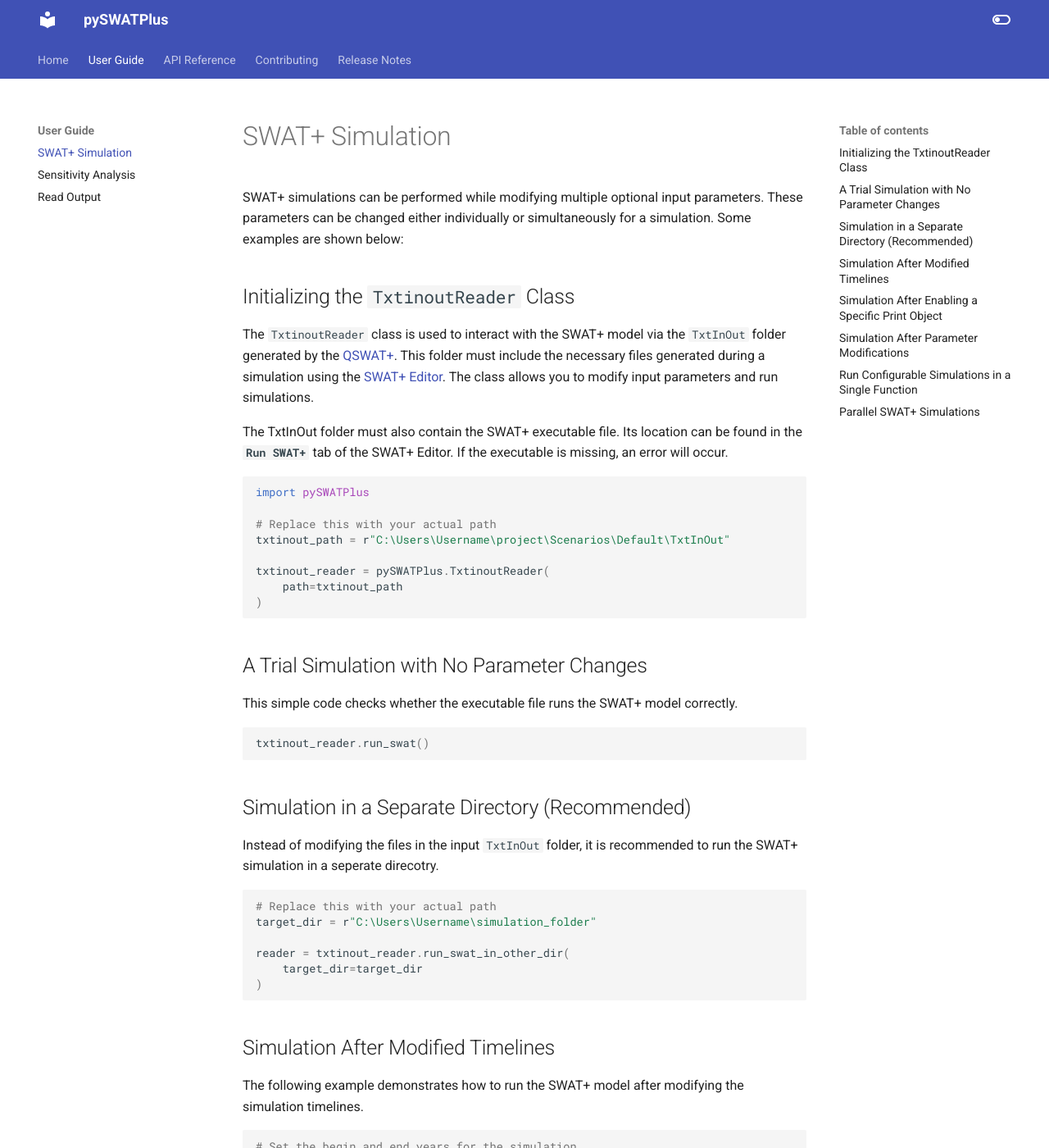
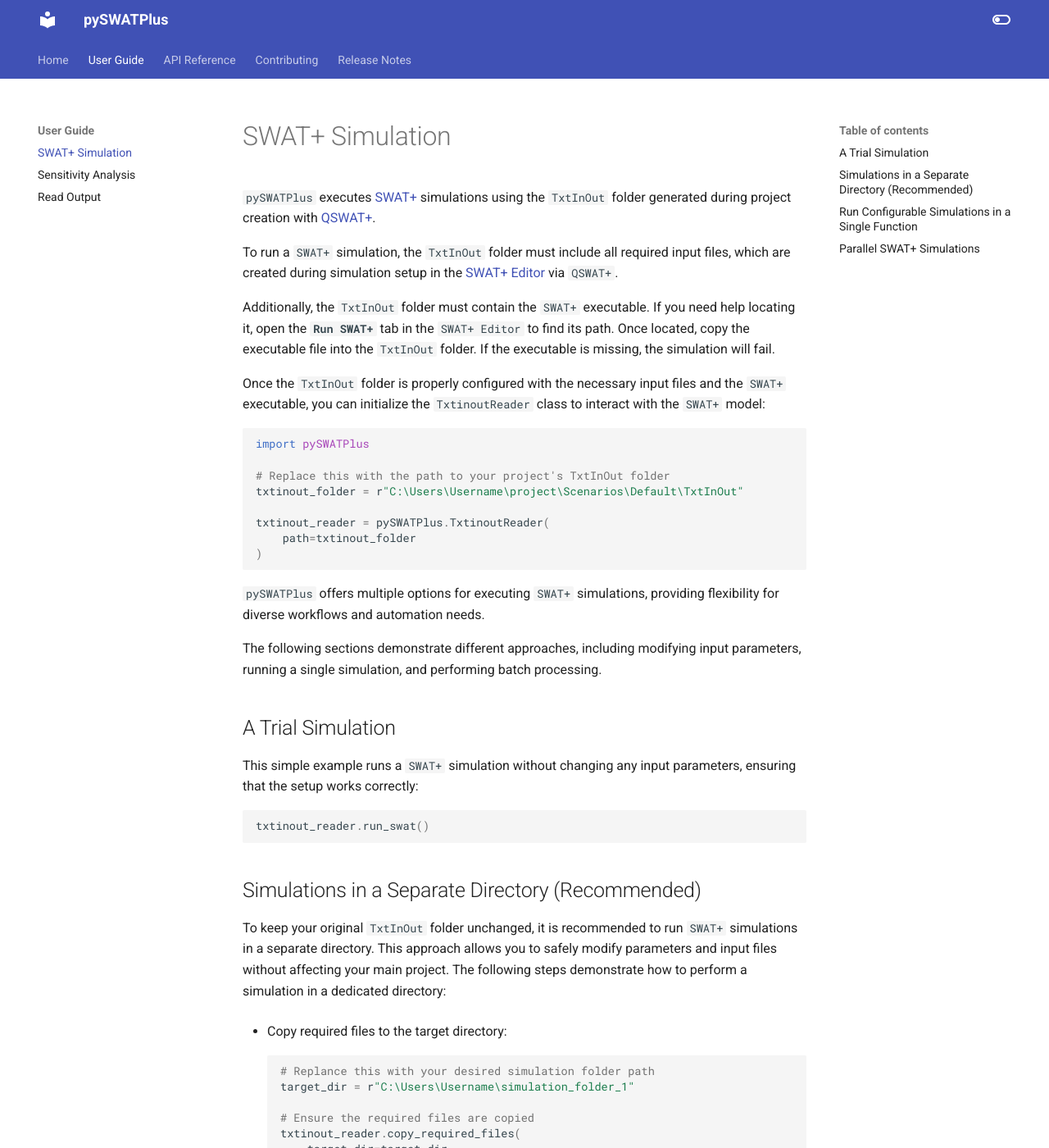
Before and after one commit to swat-model/pySWATPlus, an MkDocs documentation site: the page built from docs/userguide/swatplus_simulation.md, in a window 1280 px wide and 1400 px high. Shown: the whole window at 82% size. Built offline with MkDocs 1.6.1 and Material for MkDocs 9.7.7, drawn with Linux system fonts in a browser that asks for light colours; some of the changed text lies outside the part shown.

Commit message:
update userguide according to latest features

````diff
--- a/docs/userguide/swatplus_simulation.md
+++ b/docs/userguide/swatplus_simulation.md
@@ -1,143 +1,151 @@
 # SWAT+ Simulation
 
+`pySWATPlus` executes [SWAT+](https://swat.tamu.edu/software/plus/) simulations using the `TxtInOut` folder generated during project creation with [QSWAT+](https://github.com/swat-model/QSWATPlus).
 
-SWAT+ simulations can be performed while modifying multiple optional input parameters. These parameters can be changed either individually or simultaneously for a simulation. Some examples are shown below:
+To run a `SWAT+` simulation, the `TxtInOut` folder must include all required input files, which are created during simulation setup in the [SWAT+ Editor](https://github.com/swat-model/swatplus-editor) via `QSWAT+`.
 
-## Initializing the `TxtinoutReader` Class
+Additionally, the `TxtInOut` folder must contain the `SWAT+` executable. If you need help locating it, open the **`Run SWAT+`** tab in the `SWAT+ Editor` to find its path. Once located, copy the executable file into the `TxtInOut` folder. If the executable is missing, the simulation will fail.
 
-The `TxtinoutReader` class is used to interact with the SWAT+ model via the `TxtInOut` folder generated by the [QSWAT+](https://github.com/swat-model/QSWATPlus). This folder must include the necessary files generated during a simulation using the [SWAT+ Editor](https://github.com/swat-model/swatplus-editor). The class allows you to modify input parameters and run simulations.
-
-The TxtInOut folder must also contain the SWAT+ executable file. Its location can be found in the **`Run SWAT+`** tab of the SWAT+ Editor. If the executable is missing, an error will occur.
-
+Once the `TxtInOut` folder is properly configured with the necessary input files and the `SWAT+` executable, you can initialize the `TxtinoutReader` class to interact with the `SWAT+` model:
 
 ```python
 import pySWATPlus
 
-# Replace this with your actual path
-txtinout_path = r"C:\Users\Username\project\Scenarios\Default\TxtInOut"
+# Replace this with the path to your project's TxtInOut folder
+txtinout_folder = r"C:\Users\Username\project\Scenarios\Default\TxtInOut"
 
 txtinout_reader = pySWATPlus.TxtinoutReader(
-    path=txtinout_path
+    path=txtinout_folder
 )
 ```
 
-## A Trial Simulation with No Parameter Changes
+`pySWATPlus` offers multiple options for executing `SWAT+` simulations, providing flexibility for diverse workflows and automation needs.
 
-This simple code checks whether the executable file runs the SWAT+ model correctly.
+The following sections demonstrate different approaches, including modifying input parameters, running a single simulation, and performing batch processing.
+
+
+## A Trial Simulation
+
+This simple example runs a `SWAT+` simulation without changing any input parameters, ensuring that the setup works correctly:
+
 
 ```python
 txtinout_reader.run_swat()
 ```
 
-## Simulation in a Separate Directory (Recommended)
+## Simulations in a Separate Directory (Recommended)
 
-Instead of modifying the files in the input `TxtInOut` folder, it is recommended to run the SWAT+ simulation in a seperate direcotry.
+
+To keep your original `TxtInOut` folder unchanged, it is recommended to run `SWAT+` simulations in a separate directory. This approach allows you to safely modify parameters and input files without affecting your main project. The following steps demonstrate how to perform a simulation in a dedicated directory:
+
+
+- Copy required files to the target directory:
+
+    ```python
+    # Replance this with your desired simulation folder path
+    target_dir = r"C:\Users\Username\simulation_folder_1"
+
+    # Ensure the required files are copied
+    txtinout_reader.copy_required_files(
+        target_dir=target_dir
+    )
+    ```
+
+- Initialize `TxtinoutReader` for the target directory
+
+    ```python
+    target_reader = pySWATPlus.TxtinoutReader(
+        path=target_dir
+    )
+    ```
+
+- Modify simulation timeline:
+
+    ```python
+    # Update timeline in `time.sim` file
+    target_reader.set_begin_and_end_year(
+        begin=2012,
+        end=2016
+    )
+    ```
+
+- Set warm-up years:
+
+    ```python
+    # Set warm-up years in `print.prt` file
+    target_reader.set_warmup_year(
+        warmup=1
+    )
+    ```
+
+- Enable required simulation files:
+
+    ```python
+    # Ensure simulation outputs for `channel_sd` object in `print.prt` file
+    target_reader.enable_object_in_print_prt(
+        obj='channel_sd',
+        daily=False,
+        monthly=True,
+        yearly=True,
+        avann=True,
+    )
+    ```
+
+- Modify `esco` parameter:
+
+    ```python
+    # Register the `hydrology.hyd` file
+    hyd_register = target_reader.register_file(
+        filename='hydrology.hyd',
+        has_units=False
+    )
+
+    # Get the DataFrame and modify the `esco` value
+    hyd_df = hyd_register.df
+    hyd_df['esco'] = 0.6
+
+    # Overwrite the `hydrology.hyd` file
+    hyd_register.overwrite_file()
+    ```
+
+- Run the SWAT+ simulation:
+
+    ```python
+    # Another way to modify `esco` parameter and perform simulation
+    params = {
+        'hydrology.hyd': {
+            'has_units': False,
+            'esco': {'value': 0.6}
+        }
+    }
+    target_reader.run_swat(
+        params=params  # optional
+    )
+    ```
+
+
+## Run Configurable Simulations in a Single Function
+
+Instead of performing each step separately as explained above, you can run a `SWAT+` simulation in a separate directory by configuring all options at once using a single function:
 
 ```python
-# Replace this with your actual path
-target_dir = r"C:\Users\Username\simulation_folder"
-
-reader = txtinout_reader.run_swat_in_other_dir(
-    target_dir=target_dir
-)
-```
-
-## Simulation After Modified Timelines
-
-The following example demonstrates how to run the SWAT+ model after modifying the simulation timelines.
-
-```python
-# Set the begin and end years for the simulation
-reader.set_begin_and_end_year(2012, 2016)
-
-# Set the warm-up period in years
-reader.set_warmup_year(1)
-
-# Run the simulation
-reader.run_swat()
-```
-
-## Simulation After Enabling a Specific Print Object
-
-Suppose the daily simulation data for channel output is required, but the file [channel_sd_day.txt](https://swatplus.gitbook.io/io-docs/swat+-output-files/channel) is missing after the simulation. The following example shows how to enable it and generate the expected output:
-
-```python
-# Enable the 'channel_sd' object in the print.prt file
-reader.enable_object_in_print_prt(
-    obj='channel_sd',
-    daily=True,
-    monthly=True,
-    yearly=True,
-    avann=True,
-)
-
-# Run the simulation
-reader.run_swat()
-```
-
-## Simulation After Parameter Modifications
-
-```python
-# Register the hydrology.hyd file
-hyd_register = reader.register_file(
-    filename='hydrology.hyd',
-    has_units=False
-)
-
-# Get the DataFrame
-hyd_df = hyd_register.df
-
-# Modify the 'esco' parameter value
-hyd_df['esco'] = 0.6
-
-# rewrite hydrology.hyd file
-hyd_register.overwrite_file()
-
-# View the modified DataFrame (optional)
-hyd_register.df
-
-# Run the simulation
-reader.run_swat()
-```
-
-## Run Configurable Simulations in a Single Function
-Instead of calling `set_begin_and_end_year()`, `set_warmup_year()`, and `enable_object_in_print_prt()` separately, you can pass all these options directly into a single call to `run_swat_in_other_dir()`. You can also modify input values in specific files prior to running a simulation.
-
-Supported configuration options include:
-
-- `params`: Dictionary to modify one or more input files before the run.
-- `begin_and_end_year`: Tuple like `(2012, 2016)` to control the simulation period.
-- `warmup`: Number of years used for model warm-up.
-- `print_prt_control`: Dictionary to control which outputs are written.
-
-This is recommended for batch or reproducible simulations.
-
-
-```python
-# Modify parameters in the plants.plt file
+# Configure input parameters
 params = {
-    'plants.plt': {
+    'hydrology.hyd': {
         'has_units': False,
-        'bm_e': [
-            {'value': 100, 'change_type': 'absval', 'filter_by': 'name == "agrl"'},
-            {'value': 110, 'change_type': 'absval', 'filter_by': 'name == "almd"'},
-        ],
+        'esco': {'value': 0.6}
     }
 }
 
-
+# Run SWAT+ simulation from the original `TxtInOut` folder
 txtinout_reader.run_swat_in_other_dir(
-    target_dir=r"C:\Users\Username\simulation_1",
-    params=params,
-    begin_and_end_year=(2010, 2015),
-    warmup=1,
-    print_prt_control={
-        'channel_sd': {'daily': True, 'monthly': False}
-    }
+    target_dir=r"C:\Users\Username\simulation_folder_2",  # mandatory
+    params=params,  # optional
+    begin_and_end_year=(2012, 2016),  # optional
+    warmup=1,  # optional
+    print_prt_control={'channel_sd': {'daily': False}}  # optional
 )
 ```
-> ⚠️ **Note:** The `run_swat()` method only supports the `params` argument for in-place simulations.
-It does **not** accept `begin_and_end_year`, `warmup`, or `print_prt_control`. To modify these settings within the original `TxtInOut` folder, use: `set_begin_and_end_year()`, `set_warmup_year()`, and `enable_object_in_print_prt()`. If you want to avoid changing the original `TxtInOut` directory, use `run_swat_in_other_dir()`, which supports all of these options in a separate working directory.
 
 
 ## Parallel SWAT+ Simulations
````
Also changed, not shown: other parts of docs/userguide/swatplus_simulation.md (+4 -4 lines), docs/userguide/sensitivity_analysis.md (+78 -33 lines).
